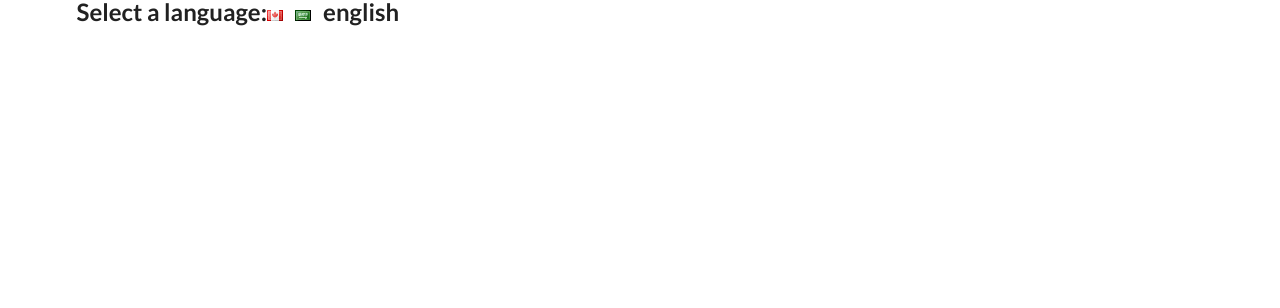
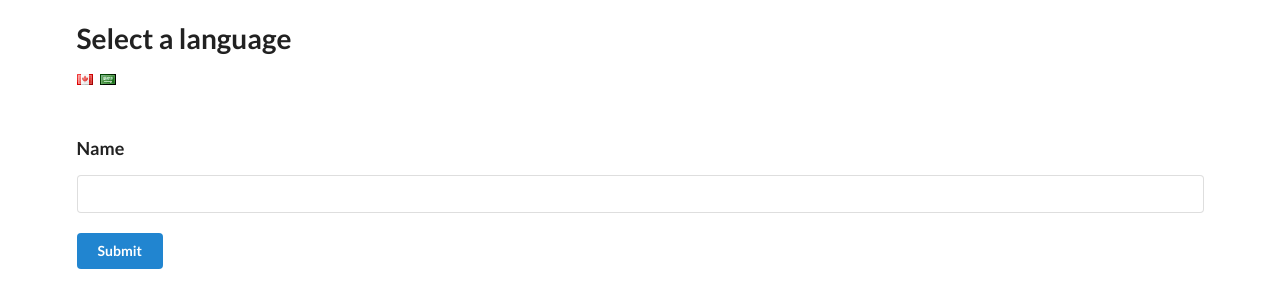
Before and after one commit to HAZberi/context-api-simple-app, a React (Create React App) app: page / in a window 1280 px wide. Shown: the top 308 px of the page. Built offline with nearby package versions, Linux system fonts and the light colour scheme.

Commit message:
scaffolding the app

```diff
--- a/src/components/App.js
+++ b/src/components/App.js
@@ -1,4 +1,5 @@
 import React, { useState } from "react";
+import UserCreate from "./UserCreate";
 
 const App = () => {
 
@@ -9,11 +10,13 @@ const App = () => {
   }
 
   return (
-    <div className="ui container large header">
-      Select a language:
-      <i className="canada flag" onClick={()=>onLanguageChange("english")} />
-      <i className="sa flag" onClick={()=>onLanguageChange("arabic")} />
-      {language}
+    <div className="ui container">
+      <h1 className="ui header" style={{marginTop: "20px"}}>Select a language</h1>
+      <div className="content" style={{marginBottom: "50px"}}>
+        <i className="canada flag" onClick={()=>onLanguageChange("english")} />
+        <i className="sa flag" onClick={()=>onLanguageChange("arabic")} />
+      </div>
+      <UserCreate />
     </div>
   );
 }
--- a/src/components/Button.js
+++ b/src/components/Button.js
@@ -0,0 +1,11 @@
+import React from "react";
+
+const Button = () => {
+  return (
+    <button className="ui button primary" style={{ marginTop: "20px" }}>
+      Submit
+    </button>
+  );
+};
+
+export default Button;
--- a/src/components/Field.js
+++ b/src/components/Field.js
@@ -0,0 +1,9 @@
+import React from "react";
+
+const Field = () => {
+    return (
+        <input className="ui input" />
+    )
+}
+
+export default Field;
--- a/src/components/UserCreate.js
+++ b/src/components/UserCreate.js
@@ -0,0 +1,15 @@
+import React from "react";
+import Button from "./Button";
+import Field from "./Field";
+
+const UserCreate = () => {
+    return (
+        <div className="ui form">
+            <h3 className="ui header">Name</h3>
+            <Field />
+            <Button />
+        </div>
+    )
+}
+
+export default UserCreate;
```
Also changed, not shown: 1 other file (tests, documents, lock files or other folders).
